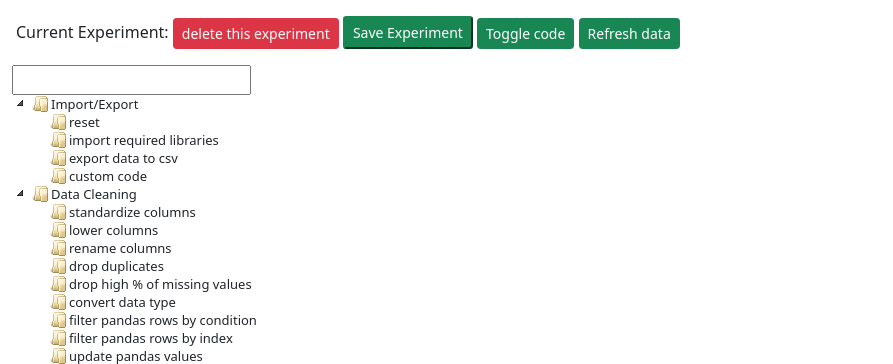
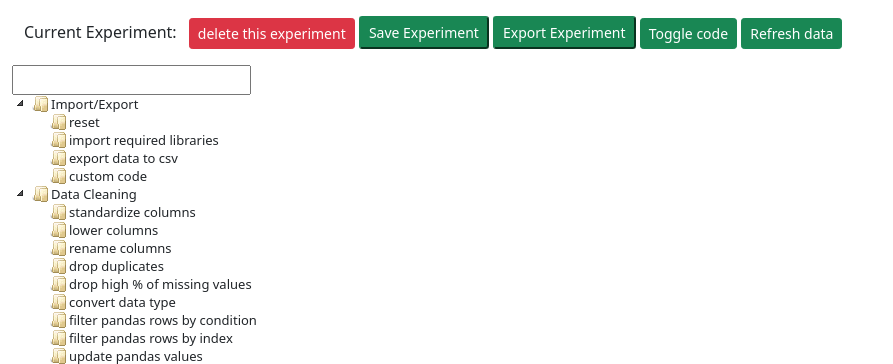
Before and after one commit to raafat-hantoush/python-data-analysis-studio, a Django app: page /mlstudio/ in a window 1280 px wide. Shown: the part 56-420 px from the top of the page, without its empty margins (0-893 px from the left). Run offline with Django 4.2, Linux system fonts and the light colour scheme.

Commit message:
export experiment to a notebook file

```diff
--- a/web_app/py_ml_studio/templates/py_ml_studio/index.html
+++ b/web_app/py_ml_studio/templates/py_ml_studio/index.html
@@ -34,10 +34,12 @@
     </div>
     <form action="" method="post">
         {% csrf_token %}
-            <div class="m-3"> Current Experiment: {{ current_experiment|safe }}
+            <div class="m-3">
+                <span class="m-2" id="current_experiment_lbl" >Current Experiment: {{ current_experiment|safe }}</span>
                 <button type="submit" class="btn btn-danger btn-sm" name="delete_experiment"
                 value="delete_experiment">delete this experiment</button>
                 <button type="button" onclick="save_experiment()" class="btn-primary btn-sm btn-success  ml-10" name="save">Save Experiment</button>
+                <button type="button" onclick="export_experiment_to_notebook()" class="btn-primary btn-sm btn-success  ml-10" name="save">Export Experiment</button>
                 <span  id="save_experiment_status_lbl" value="" class="badge bg-sm bg-success ml-3"></span>
                 <button type="button" onclick="toggle_code()" class="btn btn-success btn-sm" name="toggle_code_btn" value=False>Toggle code</button>
                 <button type="button" onclick="load_data_frame()" class="btn btn-success btn-sm" name="refresh_data" value=False>Refresh data</button>
@@ -225,9 +227,7 @@
             }
         }
 
-        function save_experiment(){
-            console.log("save experiment is invoked");
-
+        function get_steps_info(){
             var steps_ids = document.getElementsByClassName("step_id");
             var steps_desc = document.getElementsByClassName("step_desc");
             var steps_codes = document.getElementsByClassName("step_code");
@@ -242,6 +242,16 @@
             if (updated_steps_ids.length==0){  // for empty experiment
                 updated_steps_ids=["empty"];updated_steps_desc=["empty"];updated_steps_codes=["empty"];
             }
+            return [updated_steps_ids,updated_steps_desc,updated_steps_codes]
+        }
+        function save_experiment(){
+            console.log("save experiment is invoked");
+
+            let steps_info=get_steps_info();
+            const updated_steps_ids=steps_info[0];
+            const updated_steps_desc=steps_info[1];
+            const updated_steps_codes=steps_info[2];
+
                 $.ajax({
                     type: "POST",
                     headers: {'X-CSRFToken': csrftoken},
@@ -261,6 +271,39 @@
                 });
 
                 $("#save_experiment_status_lbl").html("experiment saved last time at "+ get_current_date())
+        }
+        function export_experiment_to_notebook(){
+            console.log("export experiment to notebook is invoked");
+
+            let steps_info=get_steps_info();
+            const updated_steps_ids=steps_info[0];
+            const updated_steps_desc=steps_info[1];
+            const updated_steps_codes=steps_info[2];
+
+            let experiment_name= document.getElementById("current_experiment_lbl").innerHTML.substr(20);
+            console.log(window.location.pathname.substr(19));
+
+            $.ajax({
+                type: "POST",
+                headers: {'X-CSRFToken': csrftoken},
+                url: window.location.pathname,
+                data: {
+                    exported_steps:updated_steps_ids.join(","),
+                    exported_steps_desc:updated_steps_desc.join("%%%"),
+                    exported_steps_codes:updated_steps_codes.join('%%%'),
+                    filepath:window.location.pathname.substr(19),
+                    experiment_name:experiment_name
+                },
+                success: function () {
+                    console.log("success")
+                    if (xhr.readyState === 4) {
+                        console.log(xhr.status);
+                        console.log(xhr.responseText);
+                    }
+                },dataType: "json"
+            });
+
+            $("#save_experiment_status_lbl").html("experiment exported successfully at "+ get_current_date())
         }
     </script>
 
--- a/web_app/py_ml_studio/views.py
+++ b/web_app/py_ml_studio/views.py
@@ -13,6 +13,7 @@ from  service.experiments_controller import Experiment
 from service.eda_stats import get_stats_html
 from service.code_generation import load_generated_code_dict
 from service.code_generation import generate_tree_view_json_data
+from service.code_generation import export_experiment_to_notebook
 import service.jupyter_kernel_executor as kernel
 
 '''
@@ -229,14 +230,25 @@ def load_project(request,filepath):
                 steps=new_steps.split(',')
                 steps_desc=request.POST.get('steps_desc').split('%%%')
                 steps_codes=request.POST.get('steps_codes').split('%%%')
+
         '''
-        experiment step
+        export experiment into notebook
         '''
-        new_step = request.POST.get('new_step')
-        """ if new_step:
-            print("step_selected is: "+ new_step)
-        """
+        exported_steps = request.POST.get('exported_steps')
+        if exported_steps:
+            if exported_steps=="empty":
+                print("the experiment has no steps to export!")
+            else:
+                print("here exported steps " + exported_steps.split(',')[0])
+                exported_steps=exported_steps.split(',')
+                exported_steps_desc=request.POST.get('exported_steps_desc').split('%%%')
+                exported_steps_codes=request.POST.get('exported_steps_codes').split('%%%')
+                filepath=request.POST.get('filepath')
+                print(filepath)
+                experiment_name=request.POST.get('experiment_name')
 
+                export_experiment_to_notebook(exported_steps,exported_steps_desc,exported_steps_codes,
+                                              filepath,experiment_name)
         '''
         run commands
         '''
```
Also changed, not shown: web_app/service/code_generation.py (+14 -1 lines), 1 other file.
